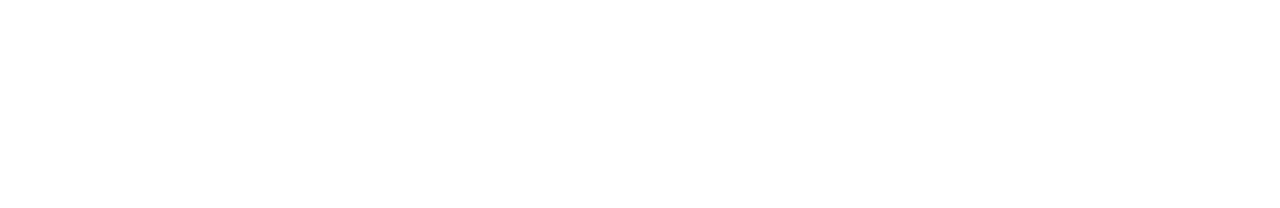
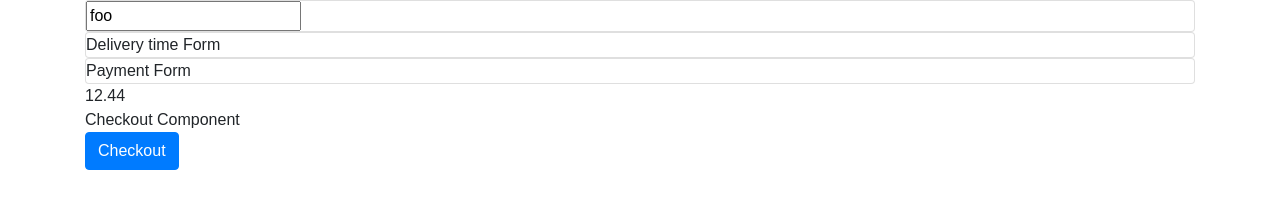
Before and after one commit to lindajzhao/juno-workshop-beyond-the-byte, a React app: page /checkout in a window 1280 px wide. Built offline with nearby package versions, Linux system fonts and the light colour scheme.

Commit message:
form codealong

```diff
--- a/package.json
+++ b/package.json
@@ -3,9 +3,12 @@
   "version": "0.1.0",
   "private": true,
   "dependencies": {
+    "bootstrap": "^4.4.1",
     "classnames": "^2.2.6",
+    "formik": "^2.0.8",
     "node-sass": "^4.13.0",
     "react": "^16.12.0",
+    "react-bootstrap": "^1.0.0-beta.16",
     "react-dom": "^16.12.0",
     "react-router-dom": "^5.1.2",
     "react-scripts": "3.2.0"
--- a/src/common/styles/index.scss
+++ b/src/common/styles/index.scss
@@ -1,4 +1,5 @@
-@import-normalize;
+// @import-normalize;
+@import '~bootstrap/dist/css/bootstrap.min.css';
 
 body {
   font-family: Arial, Helvetica, sans-serif;
--- /dev/null
+++ b/src/core/Checkout.js
@@ -0,0 +1,59 @@
+import React from 'react';
+import { Formik, Field } from 'formik';
+import { Button, Card } from 'react-bootstrap';
+import Container from 'react-bootstrap/Container';
+
+export const ShippingAddressForm = () => {
+    return <div>
+        <Field type="text" name="streetNumber"></Field>
+        {/* <Field type="text" name="address"></Field>
+        <Field type="text" name="unit"></Field>
+        <Field type="text" name="city"></Field>
+        <Field type="text" name="province"></Field>
+        <Field type="text" name="country"></Field>
+        <Field type="text" name="postalCode"></Field> */}
+    </div>
+}
+
+export const PaymentForm = () => {
+    return <div>Payment Form</div>
+}
+
+export const DeliveryTimeForm = () => {
+    return <div>Delivery time Form</div>
+}
+
+export const Checkout = () => {
+    const totalCost = 12.44
+    const handleSubmit = (val) => {
+        console.log('Submitted', val)
+    }
+
+    return (
+        <Formik onSubmit={handleSubmit} initialValues={{ 'streetNumber': 'foo' }}>
+            {({ handleSubmit }) => (
+                <form onSubmit={handleSubmit}>
+                    <Container>
+                        <Card>
+                            <ShippingAddressForm />
+                        </Card>
+                        <Card>
+
+                            <DeliveryTimeForm />
+                        </Card>
+                        <Card>
+
+                            <PaymentForm />
+                        </Card>
+                        <div>
+                            {totalCost}
+                        </div>
+                        <div>Checkout Component</div>
+                        <Button onClick={handleSubmit} type='submit'>Checkout </Button>
+                    </Container>
+
+                </form>
+            )}
+        </Formik>
+    )
+}
--- a/src/core/Routes.js
+++ b/src/core/Routes.js
@@ -2,6 +2,7 @@ import React from 'react'
 import { Switch, Route } from 'react-router-dom'
 
 import { Home } from './Home'
+import { Checkout } from './Checkout';
 
 // High-level routes for the application
 // Sub-routes should be nested within components
@@ -10,5 +11,8 @@ export const Routes = () => (
     <Route exact path='/'>
       <Home />
     </Route>
+    <Route exact path='/checkout'>
+      <Checkout />
+    </Route>
   </Switch>
 )
```
Also changed, not shown: notes.md (added, +35 -0 lines), 1 other file.
